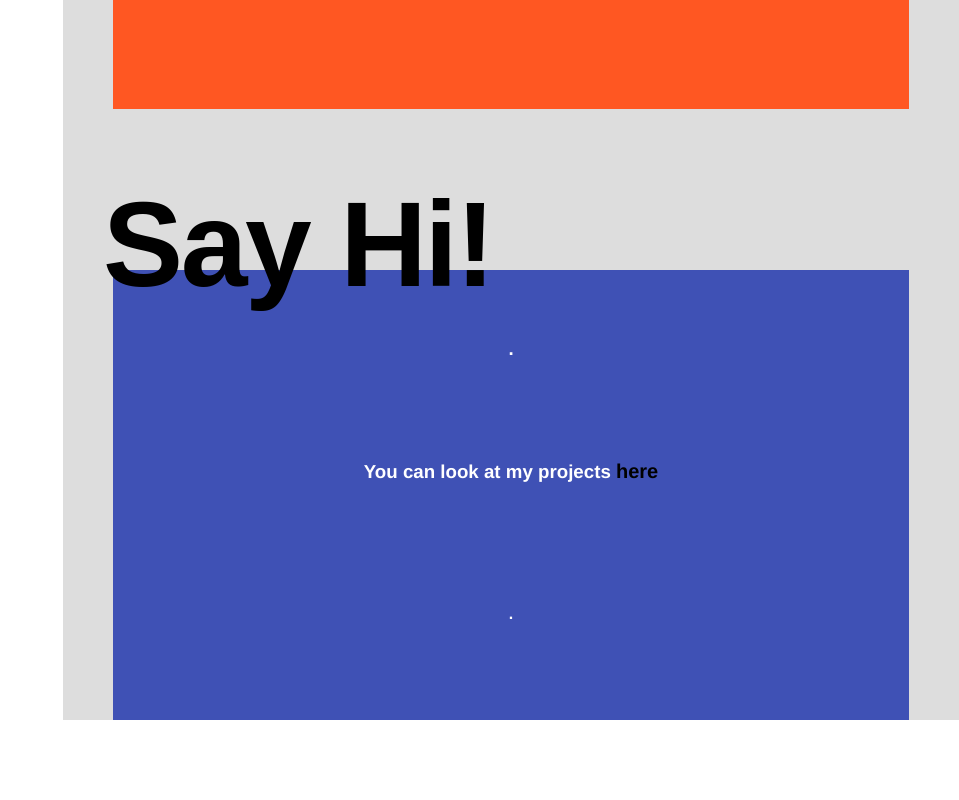
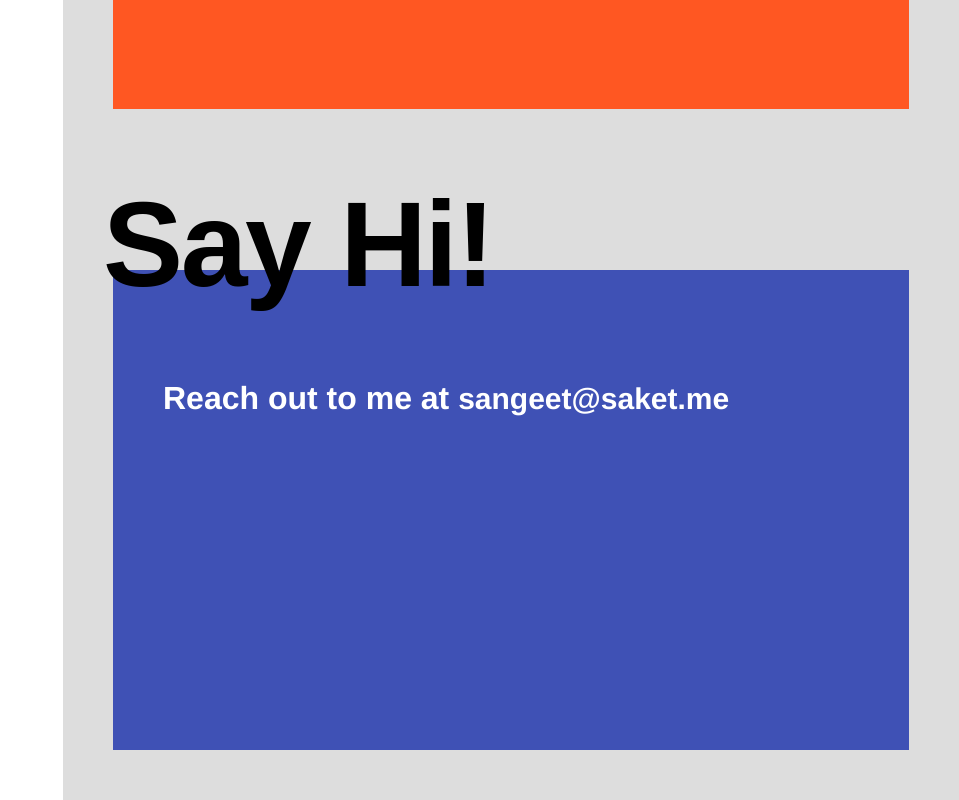
Before and after one commit to sangeetds/homes, a React (Create React App) app: page / in a window 1280 px wide. Shown: the part 1725-2525 px from the top of the page, without its empty margins (321-1280 px from the left). Before the commit the page ends 2445 px from the top, so only its background shows below. Built offline with nearby package versions, Linux system fonts and the light colour scheme.

Commit message:
A single page created

```diff
--- a/src/About.js
+++ b/src/About.js
@@ -5,7 +5,7 @@ import { Container, Row } from 'react-bootstrap';
 export default function About() {
   return (
     <div>
-        <h2 className = "heading">About</h2>
+        <a className = "noHover" name = "about"> <h2 className = "heading"> About </h2> </a>
         <Container>
             <Row className = "aboutBox">
                 <h3 >I am a final year undergrad at BITS Pilani Goa Campus and an Java Developer Intern at Cognitree.</h3>
--- a/src/App.css
+++ b/src/App.css
@@ -93,6 +93,10 @@ li {
     flex: 1 100%;
 }
 
+.noHover:hover {
+    color: #000;
+}
+
 .blogBox {
     background: #ff5722;
     color: #FFF;
@@ -107,10 +111,20 @@ li {
 .contactBox {
     background: #3f51b5;
     color: #FFF;
-    text-align: center;
-    margin: -110px 50px 0px 50px;
-    padding: 50px;
+    margin: -110px 50px 50px 50px;
+    padding-top: 30px;
+    padding-bottom: 100px;
+    padding-left: 50px;
     font-family: LabGrotesque-Regular,Helvetica\ Neue,Helvetica,Arial,sans-serif;
     font-weight: 400;
     height: 350px;
 }
+
+.mail {
+    font-size: 30px;
+    color: inherit;
+}
+
+.mail:hover {
+    text-decoration: underline;
+}
--- a/src/Blog.js
+++ b/src/Blog.js
@@ -4,7 +4,7 @@ import { Container, Row } from 'react-bootstrap';
 export default function Project() {
   return (
     <div>
-        <h2 className = "heading"> Blog </h2>
+        <a className = "noHover"  name = "blog"><h2 className = "heading"> Blog </h2></a>
         <Container>
             <Row className = "blogBox">
                 <h3 style = { { marginTop: "70px" } }>So much to say <br /> yet nothign to write.</h3>
--- a/src/Contact.js
+++ b/src/Contact.js
@@ -4,13 +4,10 @@ import { Container, Row } from 'react-bootstrap';
 export default function Project() {
   return (
     <div>
-        <h2 className = "heading"> Say Hi! </h2>
+        <a className = "noHover"  name = "contact"><h2 className = "heading">Say Hi! </h2></a>
         <Container>
             <Row className = "contactBox">
-                <h3>.</h3>
-                <h3 style = { { marginTop: "100px" } }> You can look at my projects <a href = "www.github.com/sangeetds" >here </a></h3>
-                <h4 style = { { paddingTop: "100px" } }>.<br />
-                </h4>
+                <h1 style = { { marginTop: "80px",  marginRight: "30px", marginLeft: "0px"  } }> Reach out to me at <a className = "mail" href = "mailto:sangeet@saket.me">sangeet@saket.me </a></h1>
             </Row>
         </Container>
     </div>
--- a/src/Header.js
+++ b/src/Header.js
@@ -12,10 +12,10 @@ export default function Header() {
             <p>I work at Cognitree as a Java Developer Intern.</p>
             <div>
                 <ul>
-                    <li><a href = ".">About</a></li>
-                    <li><a href = ".">Projects</a></li>
-                    <li><a href = ".">Blog</a></li>
-                    <li><a href = ".">Contact</a></li>
+                    <li><a href = "#about">About</a></li>
+                    <li><a href = "#project">Projects</a></li>
+                    <li><a href = "#blog">Blog</a></li>
+                    <li><a href = "#contact">Contact</a></li>
                 </ul>
             </div>
             <Footer />
--- a/src/Project.js
+++ b/src/Project.js
@@ -4,7 +4,7 @@ import { Container, Row } from 'react-bootstrap';
 export default function Project() {
   return (
     <div>
-        <h2 className = "heading"> Projects </h2>
+        <a className = "noHover" name = "project"><h2 className = "heading"> Projects </h2></a>
         <Container>
             <Row className = "projectBox">
                 <h3>.</h3>
```
